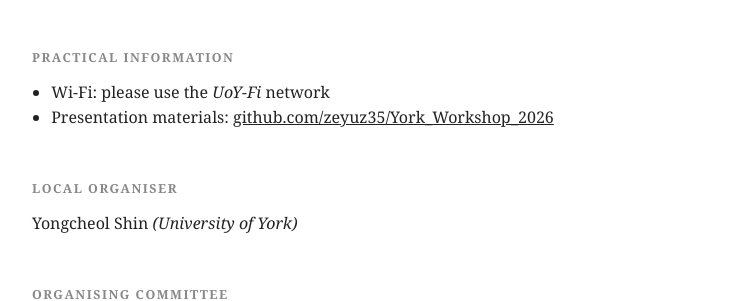
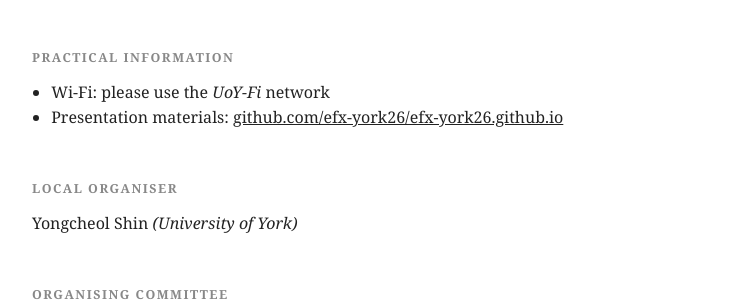
Before and after one commit to efx-york26/York_Workshop_2026, a Jekyll site: the page built from index.md, in a window 1280 px wide and 900 px high, scrolled down 2675 px. Shown: the part 166-467 px from the top of the window, without its empty margins (272-1007 px from the left). Built offline with Jekyll 4.4.1, drawn with Linux system fonts in a browser that asks for light colours; our own code applies the rules of GitHub Pages for plain Markdown files.

Commit message:
Drop CNAME; serve site via efx-york26.github.io

```diff
--- a/CNAME
+++ /dev/null
@@ -1 +0,0 @@
-www.efx-york26.com
--- a/index.md
+++ b/index.md
@@ -39,7 +39,7 @@
 ## Practical Information
 
 - Wi-Fi: please use the *UoY-Fi* network
-- Presentation materials: [github.com/zeyuz35/York_Workshop_2026](https://github.com/zeyuz35/York_Workshop_2026)
+- Presentation materials: [github.com/efx-york26/efx-york26.github.io](https://github.com/efx-york26/efx-york26.github.io)
 
 ## Local Organiser
 
```
Also changed, not shown: README.md.
